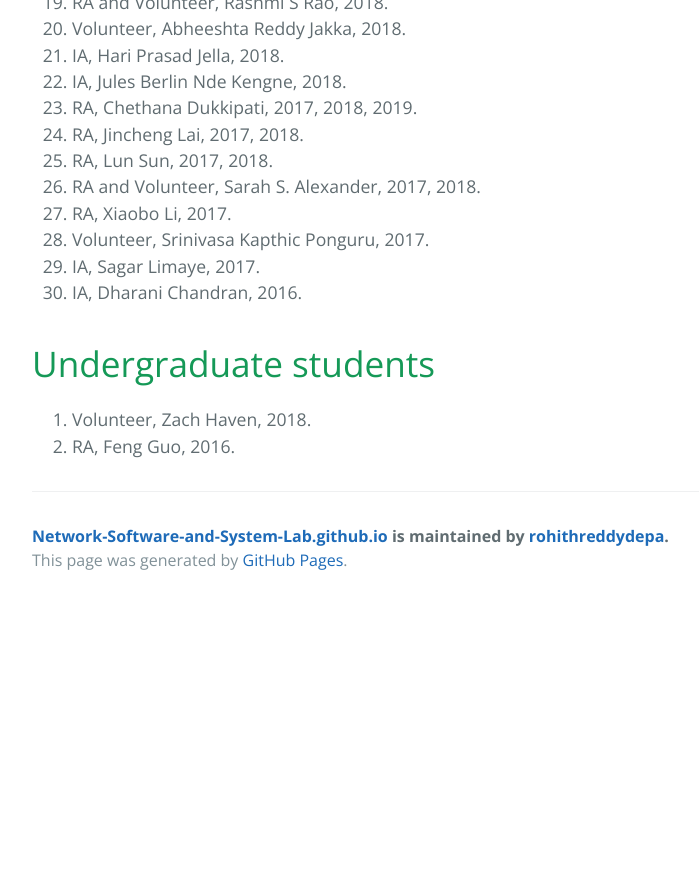
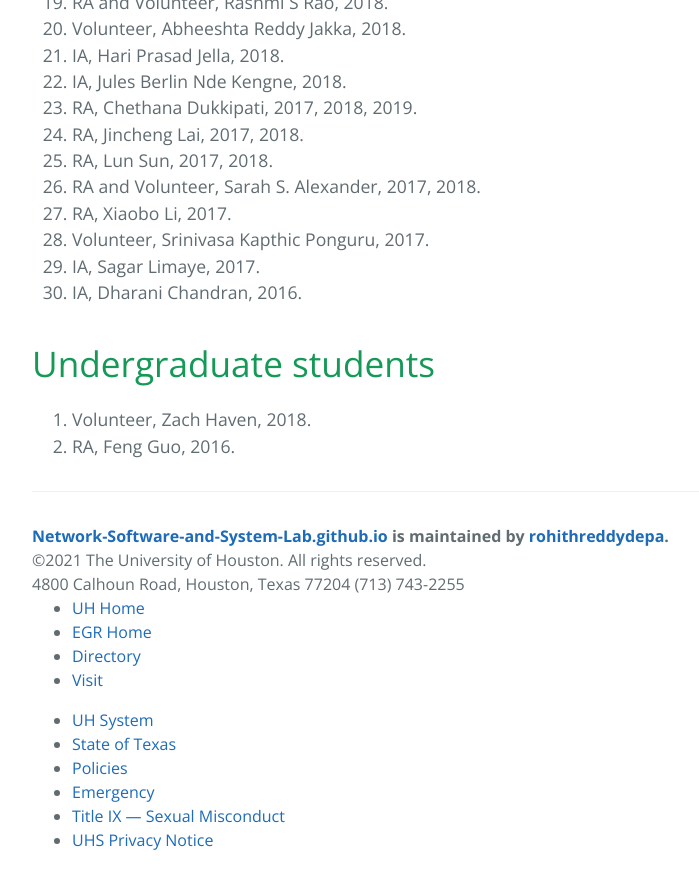
Before and after one commit to rohithreddydepa/Network-Software-and-System-Lab.github.io, a Jekyll site: the page built from index_2_Students.md, in a window 1280 px wide and 900 px high, scrolled down 1776 px. Shown: the top 889 px of the window, without its empty margins (192-891 px from the left). Built offline with Jekyll 4.4.1, drawn with Linux system fonts in a browser that asks for light colours; before the commit the page ends 2380 px from its top, so only the background shows below that.

Commit message:
Update default.html

```diff
--- a/_layouts/default.html
+++ b/_layouts/default.html
@@ -24,8 +24,36 @@
         {% if site.github.is_project_page %}
           <span class="site-footer-owner"><a href="{{ site.github.repository_url }}">{{ site.github.repository_name }}</a> is maintained by <a href="{{ site.github.owner_url }}">{{ site.github.owner_name }}</a>.</span>
         {% endif %}
-        <span class="site-footer-credits">This page was generated by <a href="https://pages.github.com">GitHub Pages</a>.</span>
-      </footer>
+	<div id="footer-content">
+		<div id="address">
+			&copy;2021 The University of Houston. All rights reserved.<br />
+			4800 Calhoun Road, Houston, Texas 77204 (713) 743-2255</div>
+		<ul id="policy-navigation">
+			<li class="first">
+				<a href="http://www.uh.edu/" target="_blank">UH Home</a></li>
+			<li>
+				<a href="http://www.egr.uh.edu/" target="_blank">EGR Home</a></li>
+			<li>
+				<a href="http://www.uh.edu/search/directory/" target="_blank">Directory</a></li>
+			<li>
+				<a href="http://www.uh.edu/visit/index" target="_blank">Visit</a></li>
+		</ul>
+        <ul>
+			<li class="first">
+				<a href="http://www.uhsystem.edu/" target="_blank">UH System</a></li>
+			<li>
+				<a href="http://www.texas.gov" target="_blank">State of Texas</a></li>
+			<li>
+				<a href="http://www.uh.edu/policies/" target="_blank">Policies</a></li>
+			<li>
+				<a href="http://www.uh.edu/emergency/" target="_blank">Emergency</a></li>
+			<li>
+				<a href="http://www.uh.edu/equal-opportunity/titleIX-sexual-misconduct/" target="_blank" title="Title IX — Sexual Misconduct">Title IX &mdash; Sexual Misconduct</a></li>
+			<li>
+				<a href="http://www.uhsystem.edu/privacy-notice/" target="_blank" title="UHS Privacy Notice">UHS Privacy Notice</a></li>
+		</ul>
+	</div>
+	</footer>
     </section>
 
     {% if site.google_analytics %}
```
